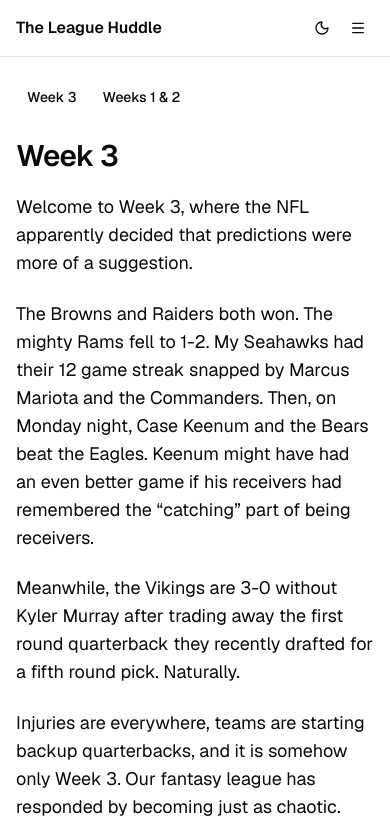
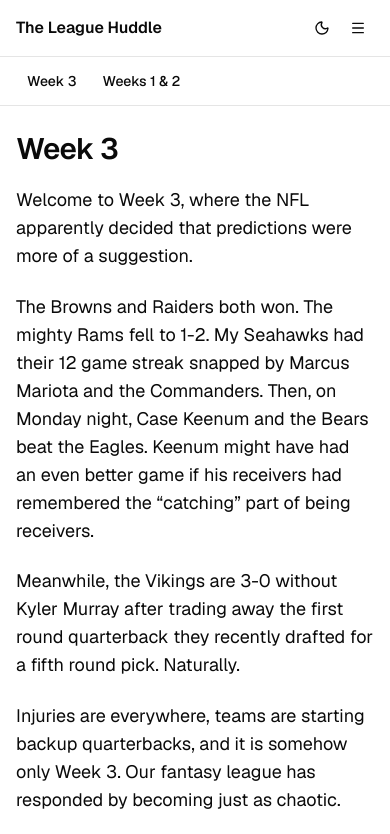
Before and after one commit to LoganMiller5505/fantasy-nextjs-website, a Next.js app: page /andrews-recaps in a window 390 px wide. Shown: the top 834 px of the page. Built offline with nearby package versions, Linux system fonts and the light colour scheme.

Commit message:
Fix issue with andrew nav on mobile

```diff
--- a/app/andrews-recaps/page.tsx
+++ b/app/andrews-recaps/page.tsx
@@ -12,8 +12,13 @@
 export default function AndrewsRecapsPage() {
     return (
         <div className="flex flex-col gap-6 lg:flex-row lg:items-start">
-            <nav aria-label="Weeks" className="lg:sticky lg:top-20 lg:w-40 lg:shrink-0">
-                <ul className="flex flex-wrap gap-1 lg:flex-col">
+            {/* Phones: a strip pinned under the site header (-mt-6 cancels <main>'s top padding
+                so it starts where it sticks). Desktop: a sidebar. */}
+            <nav
+                aria-label="Weeks"
+                className="sticky top-14 z-40 -mx-4 -mt-6 border-b bg-background/80 px-4 py-2 backdrop-blur lg:top-20 lg:mx-0 lg:mt-0 lg:w-40 lg:shrink-0 lg:border-0 lg:bg-transparent lg:p-0 lg:backdrop-blur-none"
+            >
+                <ul className="flex gap-1 overflow-x-auto lg:flex-col">
                     {RECAPS.map(({ slug, title }) => (
                         <li key={slug}>
                             <a
--- a/app/andrews-recaps/recap.tsx
+++ b/app/andrews-recaps/recap.tsx
@@ -18,7 +18,7 @@
     }
 
     return (
-        <article id={`week-${slug}`} className="typeset typeset-docs mx-auto max-w-3xl scroll-mt-20">
+        <article id={`week-${slug}`} className="typeset typeset-docs mx-auto max-w-3xl scroll-mt-28 lg:scroll-mt-20">
             <Markdown
                 remarkPlugins={[remarkGfm]}
                 urlTransform={resolveUrl}
```
